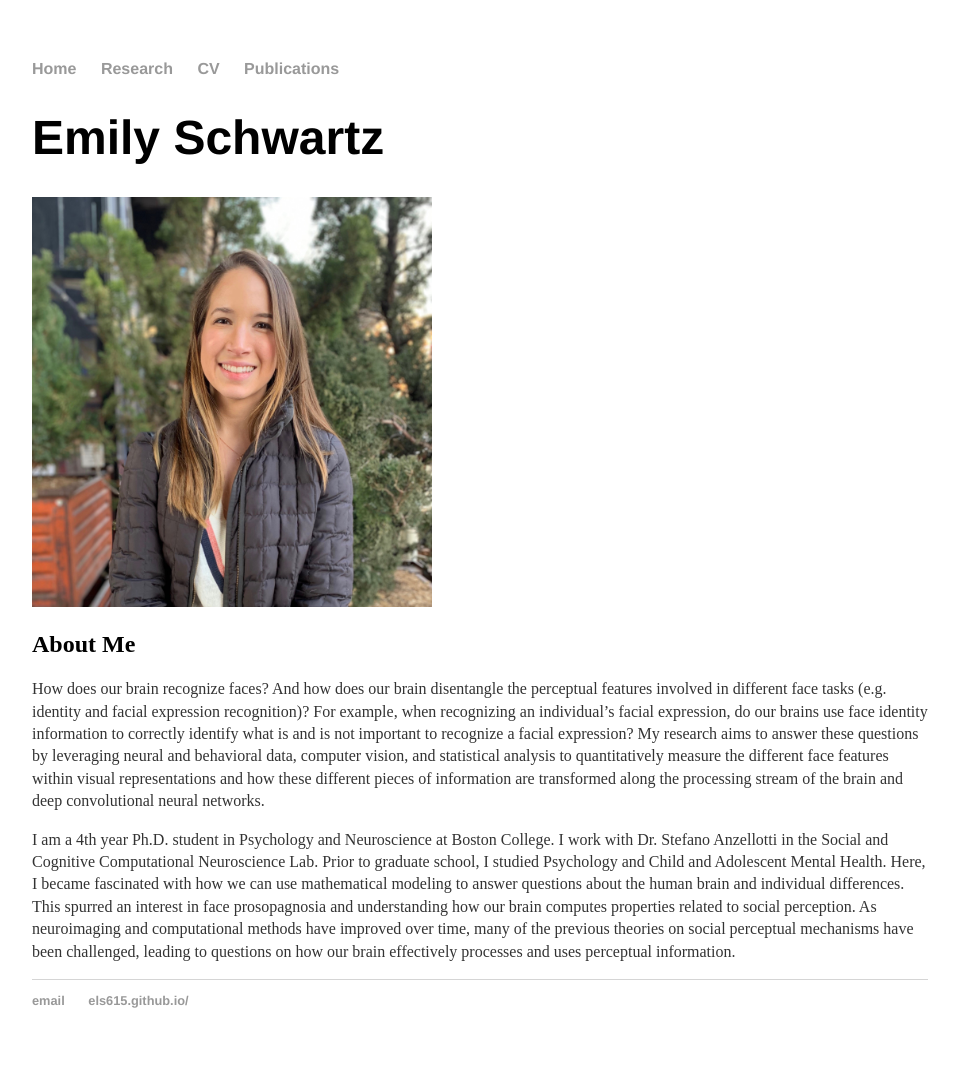
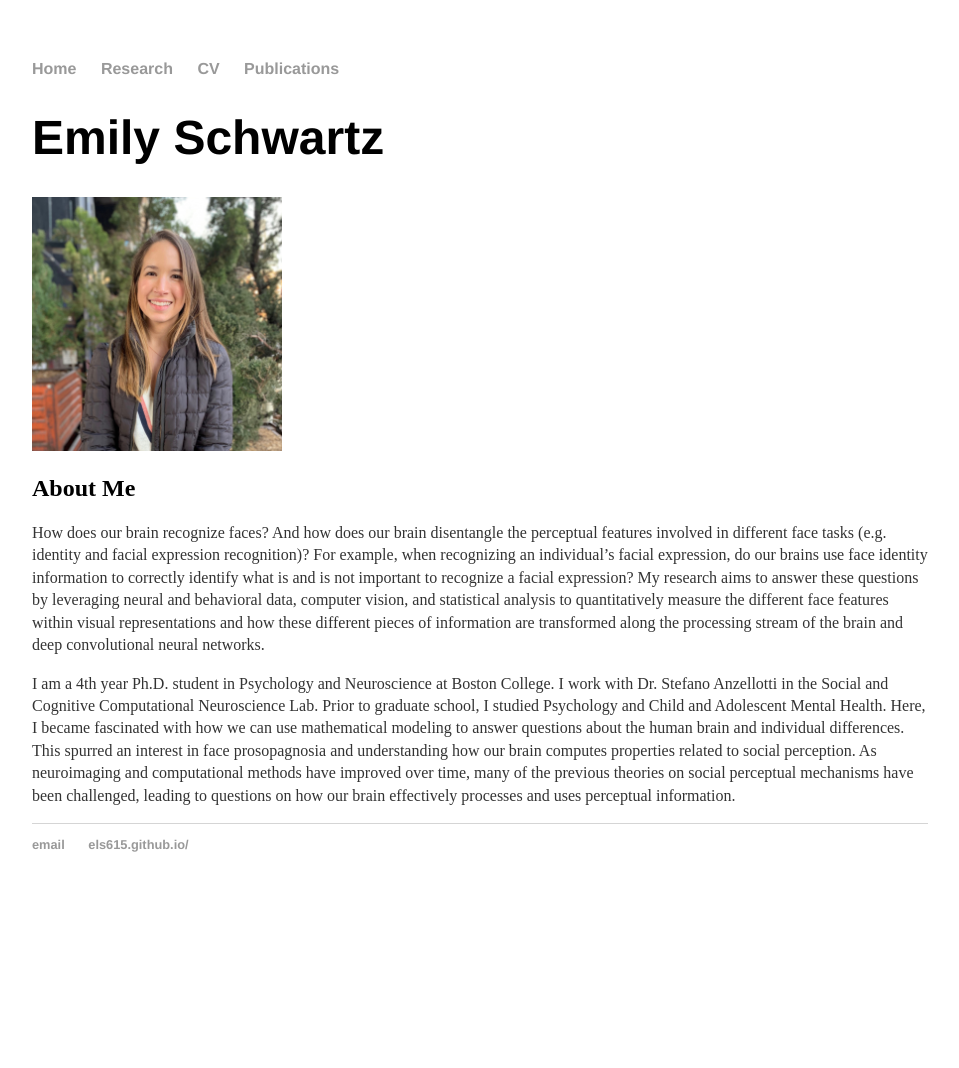
Before and after one commit to els615/els615.github.io, a Jekyll site: the page built from index.html, in a window 1280 px wide. Shown: the whole page, without its empty margins (160-1119 px from the left). Built offline with Jekyll 4.4.1, drawn with Linux system fonts in a browser that asks for light colours; after the commit the page ends 912 px from its top, so only the background shows below that.

Commit message:
Update index.html

```diff
--- a/index.html
+++ b/index.html
@@ -5,8 +5,7 @@ title: Emily Schwartz
 <div class="blurb">
 	<h1>Emily Schwartz</h1>
 	<div class="image">
-        <img src="/picture.JPG", width="400"
-     height="410">
+        <img src="/picture.JPG", width="250" height="auto", class="center">
       	</div>
 	<h2>About Me</h2>
 	<p>
```
